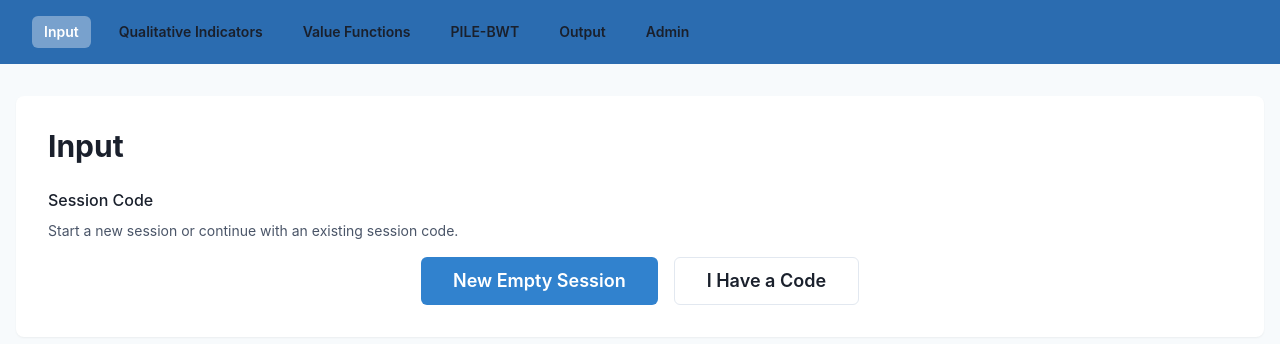
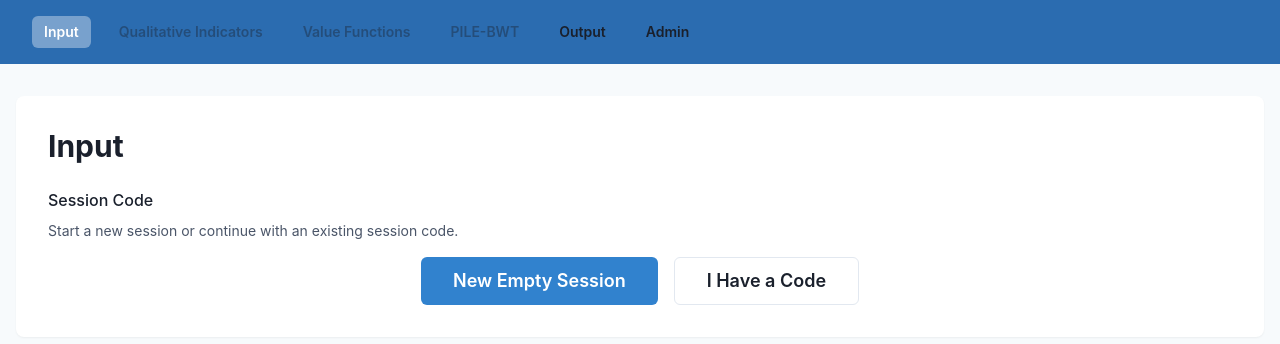
Before and after one commit to simo-pagliu/UP-MAVT-Suite, a React (Vite) app in the folder frontend/: page / in a window 1280 px wide. Shown: the top 344 px of the page. Built offline with nearby package versions, Linux system fonts and the light colour scheme.

Commit message:
gray out elicitation tools until input is loaded

```diff
--- a/frontend/src/components/Navigation.jsx
+++ b/frontend/src/components/Navigation.jsx
@@ -1,18 +1,20 @@
 import { HStack, Button, Heading } from '@chakra-ui/react'
 
-function Navigation({ currentPage, onPageChange }) {
+function Navigation({ currentPage, onPageChange, sessionId }) {
   const pages = [
     { id: 'input', label: 'Input' },
-    { id: 'qualitative', label: 'Qualitative Indicators' },
-    { id: 'value', label: 'Value Functions' },
-    { id: 'pile', label: 'PILE-BWT' },
+    { id: 'qualitative', label: 'Qualitative Indicators', requiresSession: true },
+    { id: 'value', label: 'Value Functions', requiresSession: true },
+    { id: 'pile', label: 'PILE-BWT', requiresSession: true },
     { id: 'output', label: 'Output' },
     { id: 'admin', label: 'Admin' },
   ]
 
   return (
     <HStack as="nav" bg="blue.600" color="white" px={8} py={4} spacing={4} overflowX="auto">
-      {pages.map((page) => (
+      {pages.map((page) => {
+        const isDisabled = page.requiresSession && !sessionId
+        return (
           <Button
             key={page.id}
             variant={currentPage === page.id ? 'solid' : 'ghost'}
@@ -20,10 +22,14 @@ function Navigation({ currentPage, onPageChange }) {
             size="sm"
             onClick={() => onPageChange(page.id)}
             whiteSpace="nowrap"
+            isDisabled={isDisabled}
+            opacity={isDisabled ? 0.4 : 1}
+            cursor={isDisabled ? 'not-allowed' : 'pointer'}
           >
             {page.label}
           </Button>
-      ))}
+        )
+      })}
     </HStack>
   )
 }
```
Lines whose indentation alone changed are shown as unchanged.
